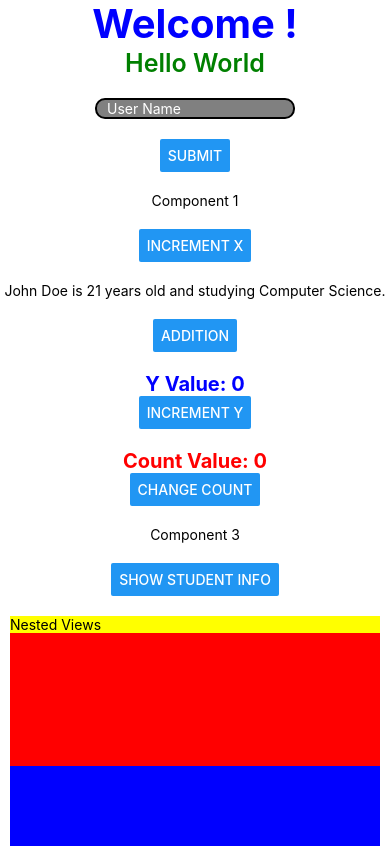
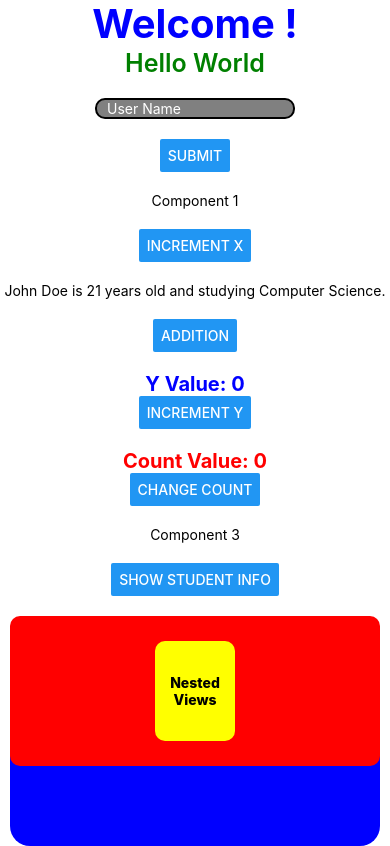
Before and after one commit to Nadil-Dulran/MobileTestApp, a React Native app: screen / in a window 390 px wide. Built offline with nearby package versions, Linux system fonts and the light colour scheme.

Commit message:
Use style attributes to design a component

```diff
--- a/App.tsx
+++ b/App.tsx
@@ -182,10 +182,10 @@ function App() {
 
         <Button title='Show Student Info' onPress={() => printData(Student_1)} />
 
-          <View style={{ backgroundColor: 'blue', flexDirection: 'row', height: 230, width: 370, alignSelf: 'center', marginTop: 20 }}>
-            <View style={{ backgroundColor: 'red',flex: 1, height: 150, width: 100, elevation:15 }}>
-              <View style={{ backgroundColor: 'yellow', elevation:10 }}>
-                <Text>Nested Views</Text>
+          <View style={{ backgroundColor: 'blue', flexDirection: 'row', height: 230, width: 370, alignSelf: 'center', marginTop: 20, borderRadius: 20 }}>
+            <View style={{ backgroundColor: 'red',flex: 1, height: 150, width: 100, elevation:15, borderRadius: 10, justifyContent: 'center', alignItems: 'center' }}>
+              <View style={{ backgroundColor: 'yellow', elevation:10, height: 100, width: 80, borderRadius: 10, justifyContent: 'center', alignItems: 'center' }}>
+                <Text style={{ fontWeight: '800', textAlign: 'center' }}>Nested Views</Text>
               </View>
             </View>
           </View>
```
